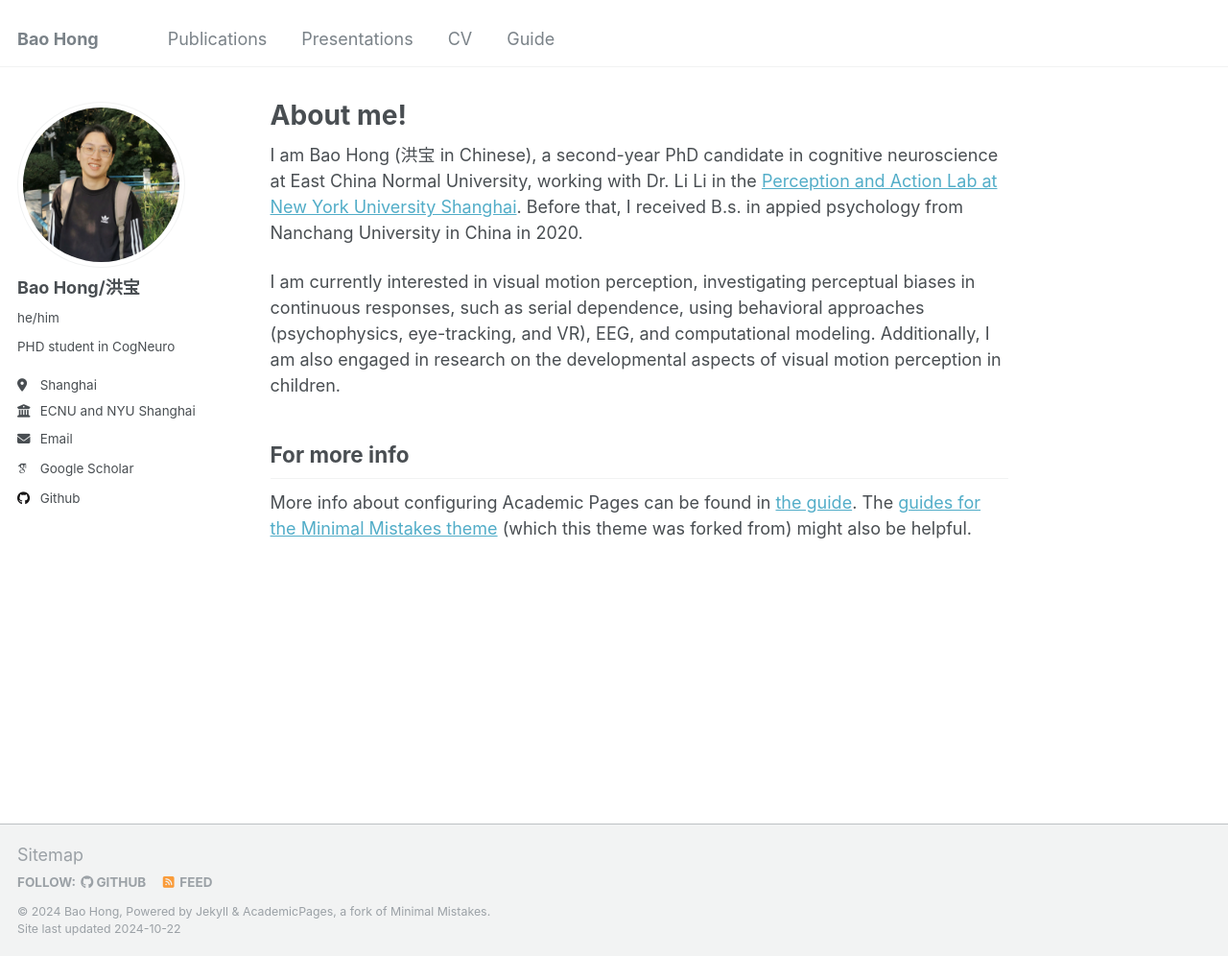
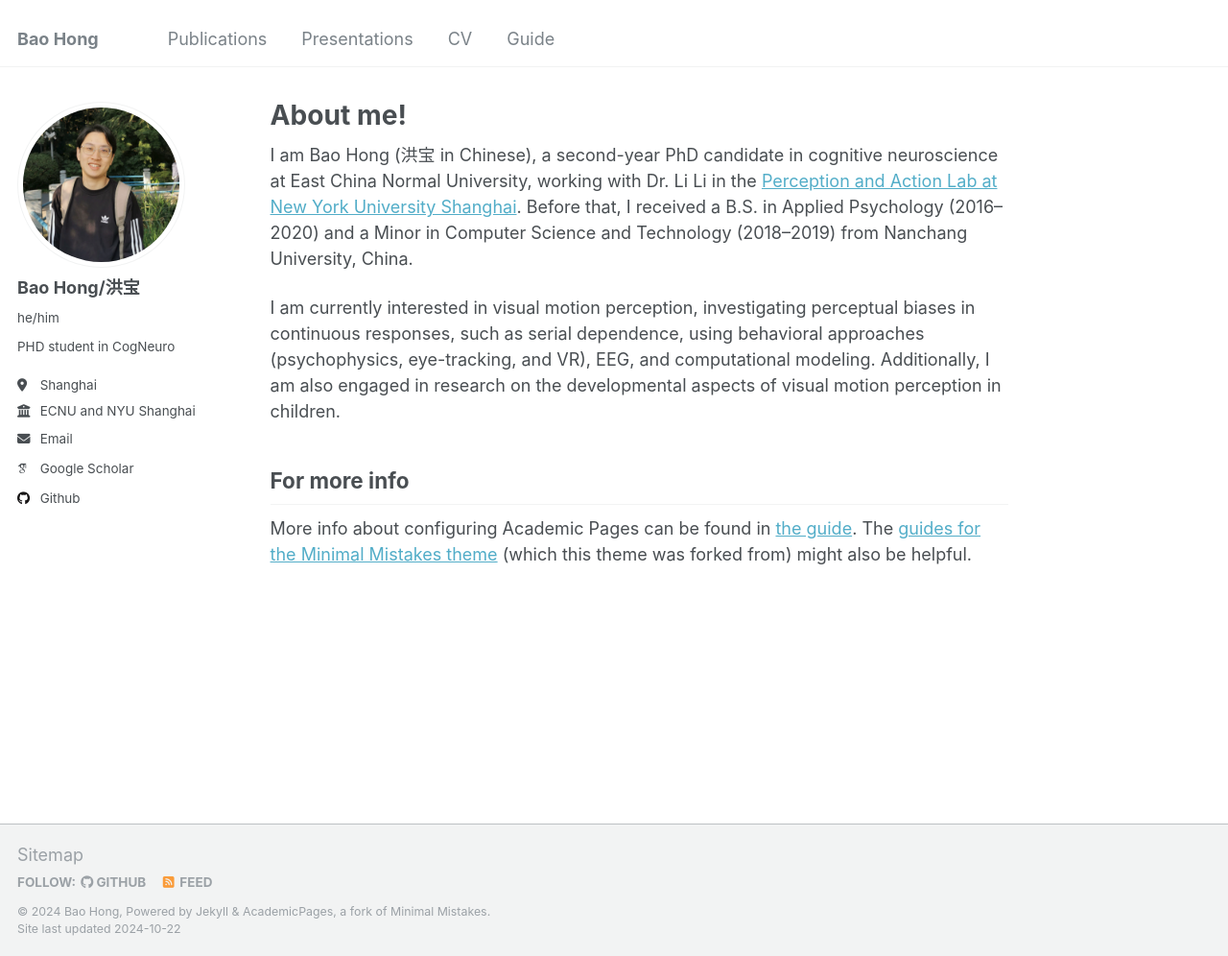
Before and after one commit to Bao-Hong/Bao-Hong.github.io, a Jekyll site: the page built from _pages/about.md, in a window 1280 px wide and 996 px high. Shown: the whole window at 96% size. Built offline with Jekyll 4.4.1, drawn with Linux system fonts in a browser that asks for light colours; some web fonts are replaced.

Commit message:
Initial committest

```diff
--- a/_pages/about.md
+++ b/_pages/about.md
@@ -6,7 +6,7 @@ redirect_from:
   - /about/
   - /about.html
 ---
-I am Bao Hong (洪宝 in Chinese), a second-year PhD candidate in cognitive neuroscience at East China Normal University, working with Dr. Li Li in the [Perception and Action Lab at New York University Shanghai](https://wp.nyu.edu/perception_action_lab/). Before that, I received B.s. in appied psychology from Nanchang University in China in 2020.
+I am Bao Hong (洪宝 in Chinese), a second-year PhD candidate in cognitive neuroscience at East China Normal University, working with Dr. Li Li in the [Perception and Action Lab at New York University Shanghai](https://wp.nyu.edu/perception_action_lab/). Before that, I received a B.S. in Applied Psychology (2016–2020) and a Minor in Computer Science and Technology (2018–2019) from Nanchang University, China.
 
 I am currently interested in visual motion perception, investigating perceptual biases in continuous responses, such as serial dependence, using behavioral approaches (psychophysics, eye-tracking, and VR), EEG, and computational modeling. Additionally, I am also engaged in research on the developmental aspects of visual motion perception in children.
 
```
